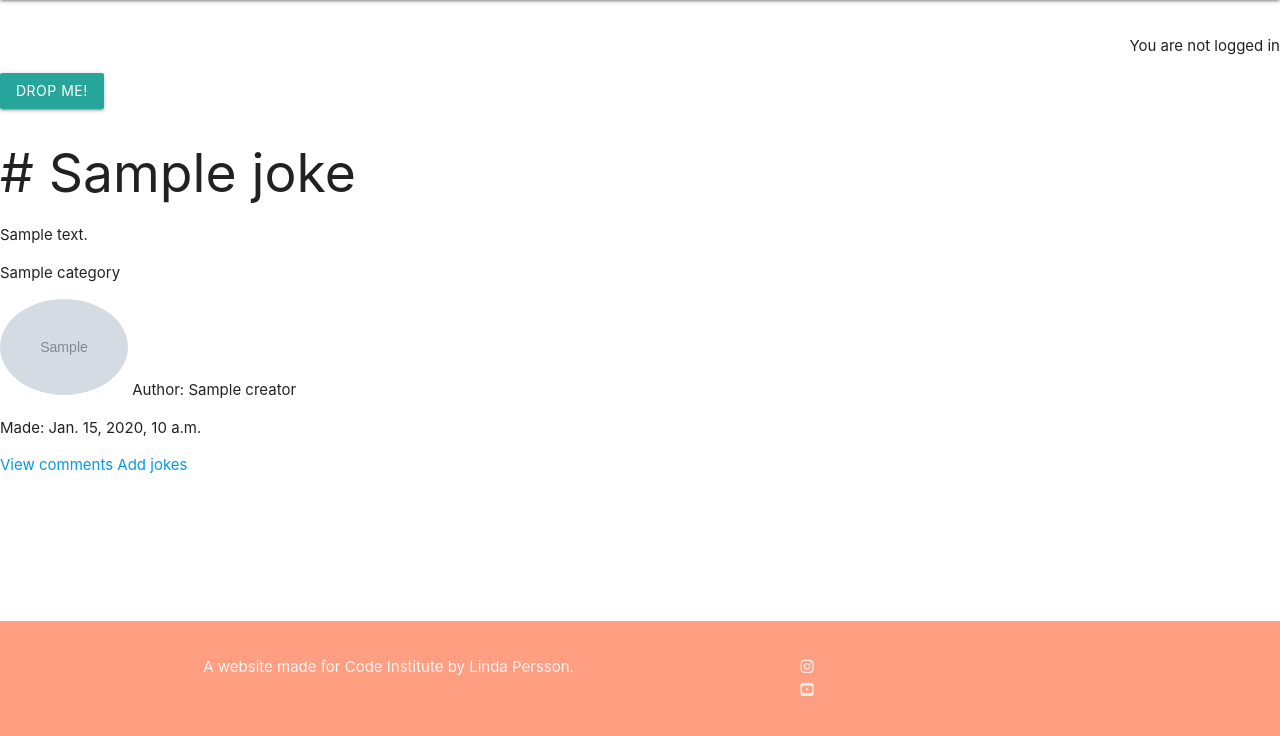
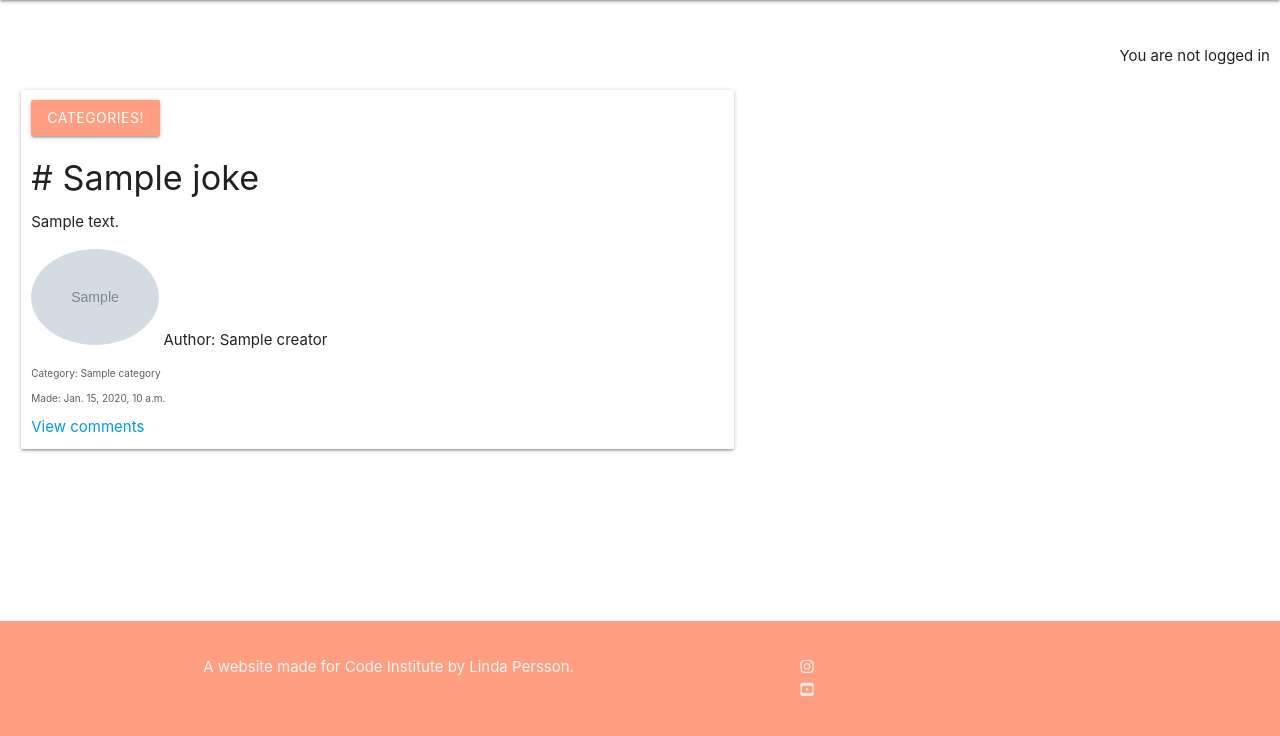
Before and after one commit to LindaAPersson/dadjokes, a Django app: template the_jokes/templates/the_jokes/the_jokes.html in a window 1280 px wide. Shown: the part 64-800 px from the top of the page. Run offline with Django 3.2, Linux system fonts and the light colour scheme; the template is opened without the code that fills it: most values are stand-ins (such as "Sample title", 1, 10 or a date in 2020); grey boxes marked "Sample" are stand-in pictures; some libraries are stand-ins or nearby versions.

```diff
--- a/dadjokes/settings.py
+++ b/dadjokes/settings.py
@@ -27,7 +27,7 @@ TEMPLATES_DIR = os.path.join(BASE_DIR, 'templates')
 # SECRET_KEY = 'django-insecure-otyf_(kmz%e*&l(*idb##ss$5)dn5a!z=u2v+_)1*j54iav#*k'
 SECRET_KEY = os.environ.get("SECRET_KEY")
 # SECURITY WARNING: don't run with debug turned on in production!
-DEBUG = True
+DEBUG = False
 
 ALLOWED_HOSTS = ['8000-lindaapersson-dadjokes-u2rd1wa2lfe.ws-eu110.gitpod.io', '.herokuapp.com']
 
--- a/static/css/style.css
+++ b/static/css/style.css
@@ -8,8 +8,11 @@ body {
 
 main {
     flex: 1 0 auto;
+    padding: 10px;
 
 }
+
+
 
 #bg-img {
     background: url(../images/hat-591973_1920.jpg) no-repeat center/cover;
@@ -27,7 +30,7 @@ main {
 }
 
 .card {
-    padding: 20px;
+    padding: 10px;
 }
 
 .creator_image {
--- a/the_jokes/templates/the_jokes/the_jokes.html
+++ b/the_jokes/templates/the_jokes/the_jokes.html
@@ -4,8 +4,12 @@
 {% block content %}
 
 <body>
+    <div class="row">
+        <div class="col s12 m7">
+            <div class="card">
+
                 <!-- Dropdown Trigger -->
-        <a class='dropdown-trigger btn' href='#' data-target='dropdown1'>Drop Me!</a>
+                <a class='dropdown-trigger btn deep-orange accent-1' href='#' data-target='dropdown1'>Categories!</a>
 
                 <!-- Dropdown Structure -->
                 <ul id='dropdown1' class='dropdown-content'>
@@ -14,54 +18,42 @@
                     <li><a href="{% url 'category' 'classics' %}">Classics</a></li>
                     <li class="divider" tabindex="-1"></li>
                     <li><a href="{% url 'category' 'knock_knock' %}">Knock-Knock</a></li>
-
                 </ul>
 
-
                 {% for joke in joke_list %}
-            <h2># {{joke.title}}</h2>
+                    <h4># {{joke.title}}</h4>
                     <p>{{joke.joke_text | safe}}</p>
-            <p>{{ joke.category | safe }}</p>
 
                     {% if "placeholder" in joke.creator_image.url %}
                         <img src="{% static 'images/placeholder.jpg' %}" class="circle creator_image responsive-img" alt="placeholder">
                     {% else %}
                         <img src="{{ joke.creator_image.url }}" class="circle creator_image responsive-img">
                 {% endif %}
-
-
                     </span>Author: {{joke.creator}}</p>
-            <p>Made: {{joke.created_on}}</p>
-
+                    <p class="small-text">Category: {{ joke.category | safe }}</p>
+                    <p class="small-text">Made: {{joke.created_on}}</p>
 
                 <a href="{% url 'jokes_detail' joke.title %}">View comments </a>
                 {% if user.is_authenticated and joke.creator == user %}
                     <a href="{% url 'joke_edit' joke.title %}">Edit joke</a>
                 {% endif %}
-
-
                 {% endfor %}
-
-
-
-
 
         <!-- next button -->
                 {% if is_paginated %}
-        <nav aria-label="Page navigation">
-            <ul class="pagination justify-content-center">
+                <ul class="pagination justify-content-center deep-orange accent-1">
                 {% if page_obj.has_previous %}
-                <li><a href="?page={{ page_obj.previous_page_number }}" class="page-link">&laquo; PREV </a></li>
+                    <li><a href="?page={{ page_obj.previous_page_number }}" class="page-link left-align deep-orange accent-1">&laquo; PREV </a></li>
                 {% endif %}
                 {% if page_obj.has_next %}
-                <li><a href="?page={{ page_obj.next_page_number }}" class="page-link"> NEXT &raquo;</a></li>
+                    <li><a href="?page={{ page_obj.next_page_number }}" class="page-link  deep-orange accent-1"> NEXT &raquo;</a></li>
                 {% endif %}
                 </ul>
-        </nav>
                 {% endif %}
 
-    <a href="{% url 'add_jokes' %}">Add jokes </a>
-
+            </div>
+        </div>
+    </div>
 </body>
 
 <!-- jokes.html content ends here -->
--- a/the_jokes/views.py
+++ b/the_jokes/views.py
@@ -12,6 +12,7 @@ class joke_list(generic.ListView):
     queryset = Joke.objects.filter(status=1)
     template_name = "the_jokes/the_jokes.html"
     paginate_by = 1
+
 
 def category(request, name):
 
@@ -77,7 +78,7 @@ def joke_edit(request, title):
             joke.status=0
             joke.save()
             messages.add_message(request, messages.SUCCESS, 'Joke Updated but waiting on approval!')
-
+            return redirect('home')
         else:
             messages.add_message(request, messages.ERROR, 'Error updating joke!')
     return render(
```
Also changed, not shown: templates/base.html (+7 -5 lines), the_jokes/templates/the_jokes/jokes_detail.html (+20 -11 lines). Lines whose indentation alone changed are shown as unchanged.
